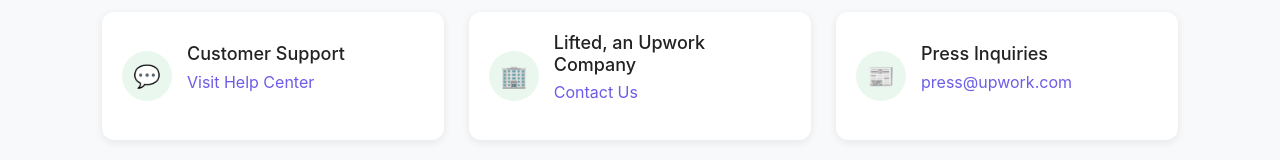
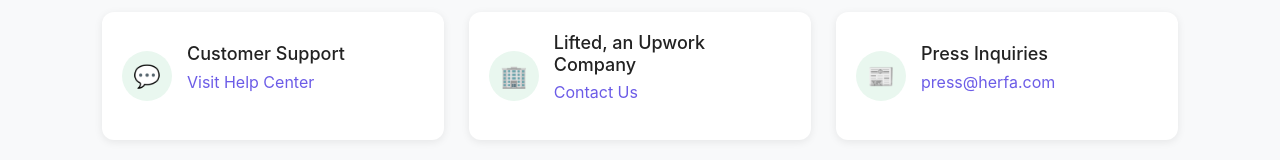
Before and after one commit to ahmadabdelnby/React-Freelance-Project, a React (Vite) app: page /contact in a window 1280 px wide. Shown: the part 423-583 px from the top of the page. Built offline with nearby package versions, Linux system fonts and the light colour scheme.

Commit message:
unforgivable mistake

```diff
--- a/src/Pages/Contact/ReachOutSection.jsx
+++ b/src/Pages/Contact/ReachOutSection.jsx
@@ -40,7 +40,7 @@
               <div className="icon-circle">📰</div>
               <div className="contact-text">
                 <h3>Press Inquiries</h3>
-                <p className="green-text">press@upwork.com</p>
+                <p className="green-text">press@herfa.com</p>
               </div>
             </a>
           </div>
```
